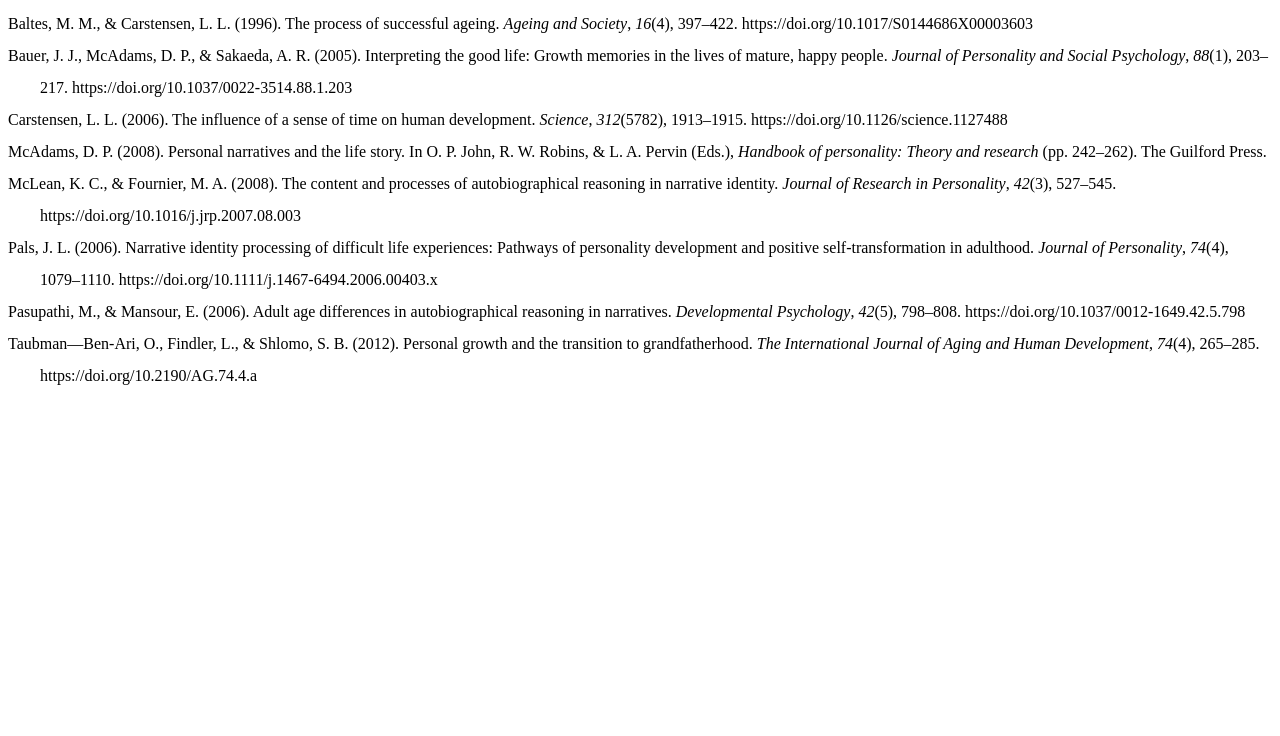
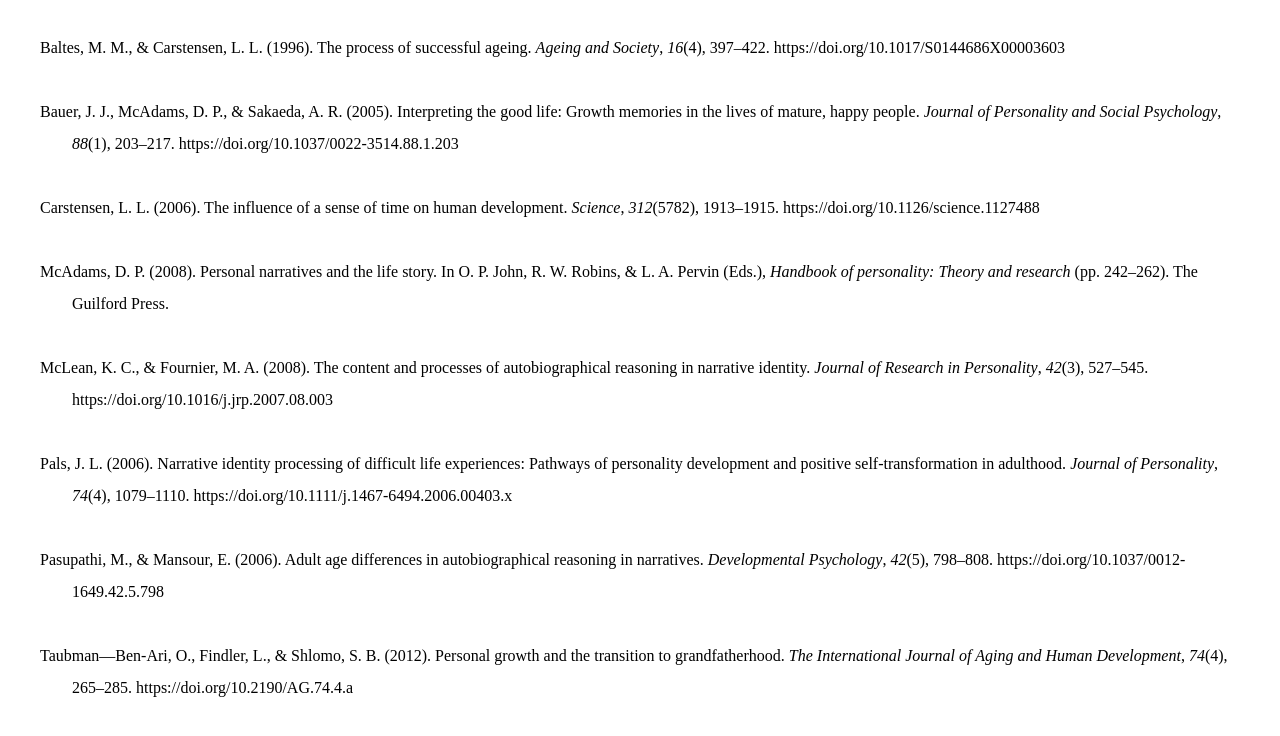
Before and after one commit to sebnemture/spsp2022ref, a plain HTML site: page index.html in a window 1280 px wide. Drawn offline with Linux system fonts and the light colour scheme.

Commit message:
Update index.html

```diff
--- a/index.html
+++ b/index.html
@@ -6,7 +6,11 @@
     <meta name="viewport" content="width=device-width, initial-scale=1" />
 
     <title>BASLIK</title>
-    <!-- <link rel="stylesheet" href="css/style.css" /> -->
+    <style type="text/css">
+    	.csl-entry {
+    		margin: 2em;
+    	}
+    </style>
   </head>
 
 <body>
```
